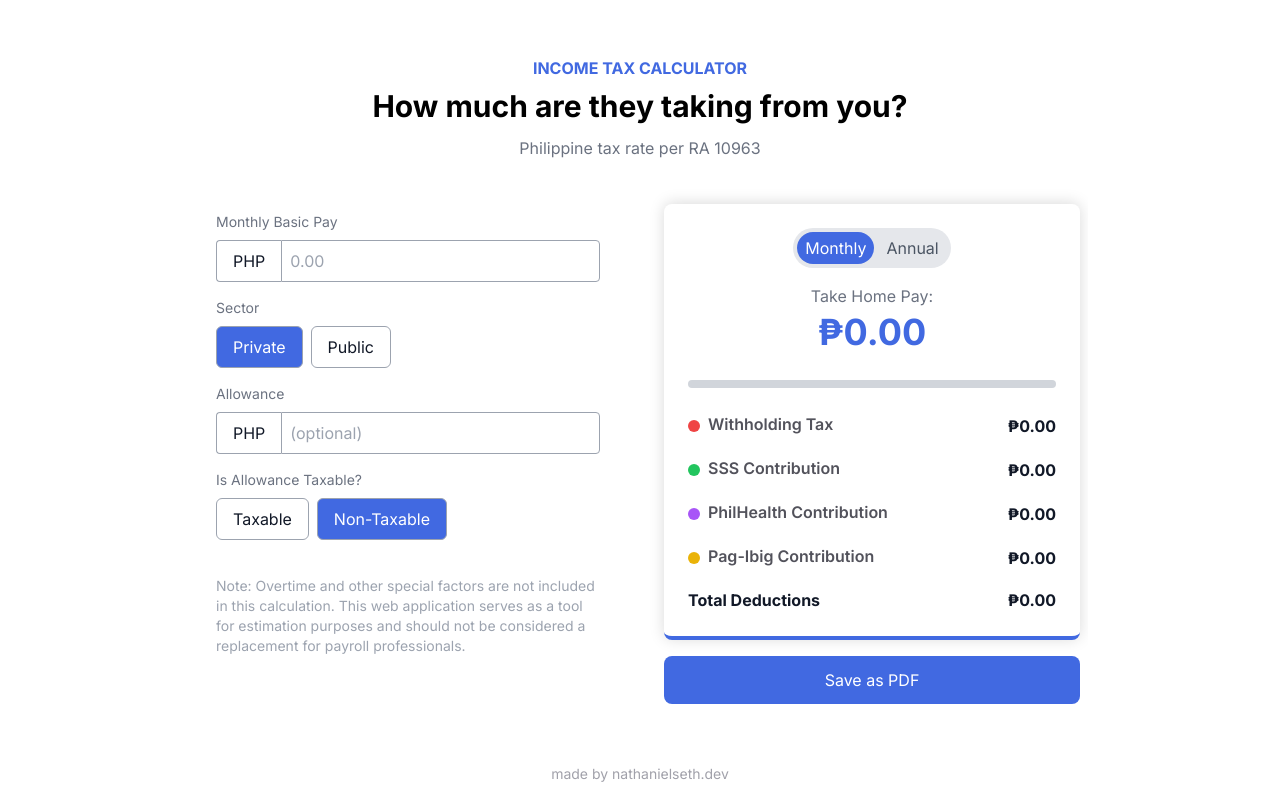
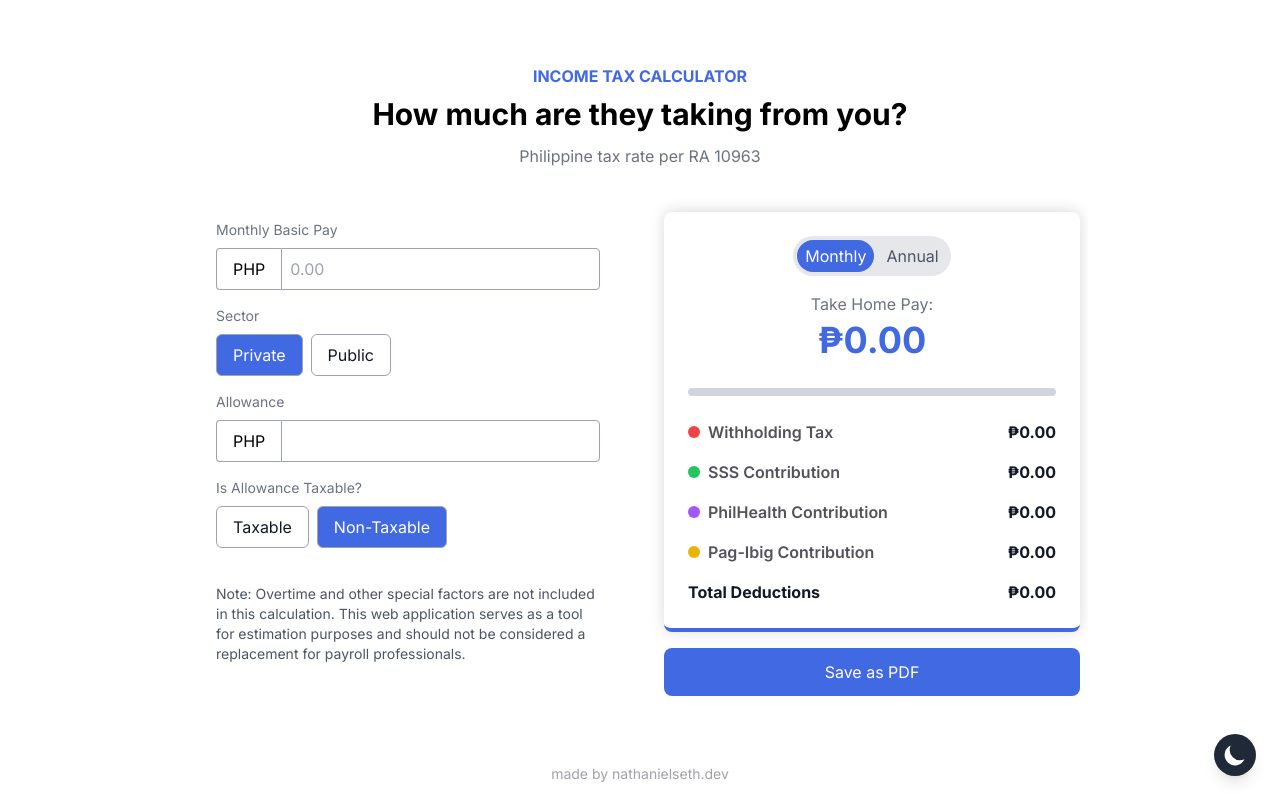
Before and after one commit to nathanielseth/neticents, a React (Vite) app: page / in a window 1280 px wide. Built offline with nearby package versions, Linux system fonts and the light colour scheme.

Commit message:
add dark mode

```diff
--- a/package.json
+++ b/package.json
@@ -10,9 +10,10 @@
     "preview": "vite preview"
   },
   "dependencies": {
-    "html2pdf.js": "^0.9.0",
+    "html2pdf.js": "^0.10.2",
     "react": "^18.3.1",
-    "react-dom": "^18.3.1"
+    "react-dom": "^18.3.1",
+    "react-icons": "^5.4.0"
   },
   "devDependencies": {
     "@eslint/js": "^9.11.1",
--- a/src/App.jsx
+++ b/src/App.jsx
@@ -1,9 +1,13 @@
 import { useState, useRef } from "react";
 import Inputs from "./components/Inputs";
 import Summary from "./components/Summary";
+import { useTheme } from "./components/ThemeProvider";
 import html2pdf from "html2pdf.js";
+import { HiSun, HiMoon } from "react-icons/hi";
 
 const App = () => {
+	const { theme, toggleTheme } = useTheme();
+
 	const [monthlySalary, setMonthlySalary] = useState("");
 	const [allowance, setAllowance] = useState("");
 	const [allowanceTaxable, setAllowanceTaxable] = useState(false);
@@ -30,25 +34,26 @@ const App = () => {
 	};
 
 	return (
-		<div className="min-h-screen bg-white text-gray-900 flex flex-col">
+		<div className="min-h-screen bg-white dark:bg-gray-900 text-gray-900 dark:text-white flex flex-col relative">
 			<div className="flex-grow flex flex-col items-center justify-center p-4 mt-12 mb-12 md:mt-0 md:mb-0">
 				<div className="max-w-4xl w-full overflow-auto mb-8">
-					<p className="text-center font-bold text-[#4169e1]">
+					<p className="text-center font-bold text-[#4169e1] dark:text-blue-400">
 						INCOME TAX CALCULATOR
 					</p>
-					<h2 className="text-3xl font-bold text-center text-black mt-2">
+					<h2 className="text-3xl font-bold text-center text-black dark:text-white mt-2">
 						How much are they taking from you?
 					</h2>
-					<p className="text-center text-gray-500 mt-3">
+					<p className="text-center text-gray-500 dark:text-gray-300 mt-3">
 						Philippine tax rate per RA 10963
 					</p>
 
 					<div
-						className="grid grid-cols-1 md:grid-cols-2 gap-8 mt-3 "
+						className="grid grid-cols-1 md:grid-cols-2 gap-8 mt-3"
 						ref={formRef}
 					>
 						<div>
 							<Inputs
+								theme={theme}
 								setMonthlySalary={setMonthlySalary}
 								setAllowance={setAllowance}
 								setAllowanceTaxable={setAllowanceTaxable}
@@ -61,6 +66,7 @@ const App = () => {
 
 						<div className="p-2">
 							<Summary
+								theme={theme}
 								monthlySalary={monthlySalary}
 								allowance={allowance}
 								sector={sector}
@@ -71,7 +77,7 @@ const App = () => {
 							/>
 							<div className="mt-4 flex justify-center">
 								<button
-									className="w-full py-3 text-white bg-[#4169e1] rounded-lg transition duration-200"
+									className="w-full py-3 text-white bg-[#4169e1] dark:bg-blue-600 rounded-lg transition duration-100"
 									onClick={handleDownload}
 								>
 									Save as PDF
@@ -82,16 +88,23 @@ const App = () => {
 				</div>
 			</div>
 
-			<footer className="w-full bg-white p-4 text-center text-sm md:fixed md:bottom-0">
+			<footer className="w-full bg-white dark:bg-gray-900 p-4 text-center text-sm md:fixed md:bottom-0">
 				<a
 					href="https://nathanielseth.github.io/portfolio/"
 					target="_blank"
 					rel="noopener noreferrer"
-					className="text-zinc-400"
+					className="text-zinc-400 dark:text-gray-300"
 				>
 					made by nathanielseth.dev
 				</a>
 			</footer>
+
+			<button
+				className="fixed bottom-6 right-6 bg-gray-800 dark:bg-gray-100 text-white dark:text-gray-800 p-2 rounded-full shadow-lg hover:bg-gray-700 dark:hover:bg-gray-300 transition duration-100"
+				onClick={toggleTheme}
+			>
+				{theme === "dark" ? <HiSun size={26} /> : <HiMoon size={26} />}
+			</button>
 		</div>
 	);
 };
--- a/src/components/Inputs.jsx
+++ b/src/components/Inputs.jsx
@@ -7,6 +7,7 @@ const Inputs = ({
 	setTakeHomePay,
 	setWithholdingTax,
 	setSector,
+	theme,
 }) => {
 	const {
 		activeSector,
@@ -32,20 +33,36 @@ const Inputs = ({
 	const renderButton = (label, isActive, onClick) => (
 		<button
 			onClick={onClick}
-			className={`btn ${isActive ? "btn-active" : "btn-inactive"}`}
+			className={`btn ${isActive ? "btn-active" : "btn-inactive"} ${
+				theme === "dark" ? "dark-mode" : ""
+			}`} // Add theme-based styles
 		>
 			{label.charAt(0).toUpperCase() + label.slice(1)}
 		</button>
 	);
 
+	const isMobile = window.innerWidth < 768;
+
 	return (
-		<div className="p-6 rounded-lg">
+		<div
+			className={`p-6 rounded-lg ${
+				theme === "dark" ? "bg-gray-900  text-white" : "bg-white text-gray-900"
+			}`}
+		>
 			<label className="label">Monthly Basic Pay</label>
 			<div className="input-wrapper">
-				<span className="input-prefix">PHP</span>
+				<span
+					className={`input-prefix ${
+						theme === "dark" ? "dark-mode" : "light-mode"
+					}`}
+				>
+					PHP
+				</span>
 				<input
 					type="text"
-					className="input-field"
+					className={`input-field ${
+						theme === "dark" ? "dark-mode" : "light-mode"
+					}`}
 					placeholder="0.00"
 					value={monthlySalary}
 					onChange={handleSalaryChange}
@@ -66,11 +83,16 @@ const Inputs = ({
 
 			<label className="label">Allowance</label>
 			<div className="input-wrapper">
-				<span className="input-prefix">PHP</span>
+				<span
+					className={`input-prefix ${
+						theme === "dark" ? "dark-mode" : "light-mode"
+					}`}
+				>
+					PHP
+				</span>
 				<input
 					type="text"
-					className="input-field"
-					placeholder="(optional)"
+					className={`input-field ${theme === "dark" ? "dark-mode" : ""}`}
 					value={allowance}
 					onChange={handleAllowanceChange}
 					maxLength={14}
@@ -88,12 +110,18 @@ const Inputs = ({
 				))}
 			</div>
 
-			<div className="mt-9 text-sm text-gray-400">
-				Note: Overtime and other special factors are not included in this
-				calculation. This web application serves as a tool for estimation
-				purposes and should not be considered a replacement for payroll
-				professionals.
-			</div>
+			{!isMobile && (
+				<div
+					className={`mt-9 text-sm ${
+						theme === "dark" ? "text-gray-400" : "text-gray-600"
+					}`}
+				>
+					Note: Overtime and other special factors are not included in this
+					calculation. This web application serves as a tool for estimation
+					purposes and should not be considered a replacement for payroll
+					professionals.
+				</div>
+			)}
 		</div>
 	);
 };
@@ -104,6 +132,7 @@ Inputs.propTypes = {
 	setSector: PropTypes.func.isRequired,
 	setTakeHomePay: PropTypes.func.isRequired,
 	setWithholdingTax: PropTypes.func.isRequired,
+	theme: PropTypes.string.isRequired,
 };
 
 export default Inputs;
--- a/src/components/Summary.jsx
+++ b/src/components/Summary.jsx
@@ -14,6 +14,7 @@ const Summary = ({
 	withholdingTax,
 	monthlySalary,
 	activeSector,
+	theme,
 }) => {
 	const [isAnnual, setIsAnnual] = useState(false);
 
@@ -63,15 +64,23 @@ const Summary = ({
 	return (
 		<div className="relative mt-6">
 			<div
-				className="p-6 bg-white rounded-lg border-b-4 border-[#4169e1]"
+				className={`p-6 rounded-lg border-b-4 border-[#4169e1] ${
+					theme === "dark" ? "bg-gray-800 text-white" : "bg-white text-gray-900"
+				}`}
 				style={{ boxShadow: "0 -1px 15px rgba(0, 0, 0, 0.15)" }}
 			>
 				<div className="flex justify-center mb-4">
-					<div className="flex items-center space-x-1 bg-gray-200 p-1 rounded-full">
+					<div
+						className={`flex items-center space-x-1 p-1 rounded-full ${
+							theme === "dark" ? "bg-gray-700" : "bg-gray-200"
+						}`}
+					>
 						<button
 							className={`px-2 py-1 rounded-full ${
 								!isAnnual
 									? "bg-[#4169e1] text-white"
+									: theme === "dark"
+									? "bg-transparent text-gray-300"
 									: "bg-transparent text-gray-600"
 							}`}
 							onClick={() => setIsAnnual(false)}
@@ -82,6 +91,8 @@ const Summary = ({
 							className={`px-2 py-1 rounded-full ${
 								isAnnual
 									? "bg-[#4169e1] text-white"
+									: theme === "dark"
+									? "bg-transparent text-gray-300"
 									: "bg-transparent text-gray-600"
 							}`}
 							onClick={() => setIsAnnual(true)}
@@ -91,11 +102,19 @@ const Summary = ({
 					</div>
 				</div>
 
-				<h3 className="text-md font-normal text-center text-gray-500 mt-1 mb-1">
+				<h3
+					className={`text-md font-normal text-center ${
+						theme === "dark" ? "text-gray-300" : "text-gray-500"
+					} mt-1 mb-1`}
+				>
 					Take Home Pay:
 				</h3>
 				<div className="grid grid-cols-1 justify-items-center">
-					<h1 className="text-4xl font-bold text-[#4169e1]">
+					<h1
+						className={`text-4xl font-bold ${
+							theme === "dark" ? "text-blue-400" : "text-[#4169e1]"
+						}`}
+					>
 						₱
 						{displayedTakeHomePay.toLocaleString("en-US", {
 							minimumFractionDigits: 2,
@@ -103,9 +122,16 @@ const Summary = ({
 					</h1>
 				</div>
 
-				<LineChart deductions={{ ...deductions, total: totalDeductions }} />
+				<LineChart
+					deductions={{ ...deductions, total: totalDeductions }}
+					theme={theme}
+				/>
 
-				<div className="mt-6 text-gray-900 space-y-4">
+				<div
+					className={`mt-6 space-y-4 ${
+						theme === "dark" ? "text-gray-300" : "text-gray-900"
+					}`}
+				>
 					{visibleDeductions.map(([key, value]) => {
 						const displayedValue = isAnnual ? value * 12 : value;
 
@@ -115,7 +141,11 @@ const Summary = ({
 									<span
 										className={`w-3 h-3 rounded-full ${getColor(key)} mr-2`}
 									></span>
-									<span className="font-semibold text-zinc-600 mb-1">
+									<span
+										className={`font-semibold ${
+											theme === "dark" ? "text-gray-300" : "text-zinc-600"
+										}`}
+									>
 										{getLabel(key)}
 									</span>
 								</span>
@@ -164,6 +194,7 @@ Summary.propTypes = {
 	withholdingTax: PropTypes.number.isRequired,
 	monthlySalary: PropTypes.number.isRequired,
 	activeSector: PropTypes.string.isRequired,
+	theme: PropTypes.string.isRequired,
 };
 
 export default Summary;
--- /dev/null
+++ b/src/components/ThemeProvider.jsx
@@ -0,0 +1,38 @@
+import { createContext, useContext, useEffect, useState, useMemo } from "react";
+import PropTypes from "prop-types";
+
+const ThemeContext = createContext();
+
+export const ThemeProvider = ({ children }) => {
+	const getInitialTheme = () => {
+		const savedTheme = localStorage.getItem("theme");
+		const systemPrefersDark = window.matchMedia(
+			"(prefers-color-scheme: dark)"
+		).matches;
+		return savedTheme || (systemPrefersDark ? "dark" : "light");
+	};
+
+	const [theme, setTheme] = useState(getInitialTheme);
+
+	useEffect(() => {
+		document.documentElement.classList.toggle("dark", theme === "dark");
+		localStorage.setItem("theme", theme);
+	}, [theme]);
+
+	const toggleTheme = () =>
+		setTheme((prev) => (prev === "dark" ? "light" : "dark"));
+
+	const contextValue = useMemo(() => ({ theme, toggleTheme }), [theme]);
+
+	return (
+		<ThemeContext.Provider value={contextValue}>
+			{children}
+		</ThemeContext.Provider>
+	);
+};
+
+ThemeProvider.propTypes = {
+	children: PropTypes.node.isRequired,
+};
+
+export const useTheme = () => useContext(ThemeContext);
--- a/src/index.css
+++ b/src/index.css
@@ -43,3 +43,11 @@ body {
 		display: initial;
 	}
 }
+
+.dark-mode {
+	color: white;
+}
+
+.light-mode {
+	color: black;
+}
--- a/src/main.jsx
+++ b/src/main.jsx
@@ -1,10 +1,13 @@
-import { StrictMode } from 'react'
-import { createRoot } from 'react-dom/client'
-import App from './App.jsx'
-import './index.css'
+import { StrictMode } from "react";
+import { createRoot } from "react-dom/client";
+import App from "./App.jsx";
+import { ThemeProvider } from "./components/ThemeProvider.jsx";
+import "./index.css";
 
-createRoot(document.getElementById('root')).render(
-  <StrictMode>
-    <App />
-  </StrictMode>,
-)
+createRoot(document.getElementById("root")).render(
+	<StrictMode>
+		<ThemeProvider>
+			<App />
+		</ThemeProvider>
+	</StrictMode>
+);
--- a/tailwind.config.js
+++ b/tailwind.config.js
@@ -1,5 +1,6 @@
 /** @type {import('tailwindcss').Config} */
 export default {
+	darkMode: "class",
 	content: ["./index.html", "./src/**/*.{js,ts,jsx,tsx}"],
 	theme: {
 		extend: {
```
Also changed, not shown: 1 other file (tests, documents, lock files or other folders).
